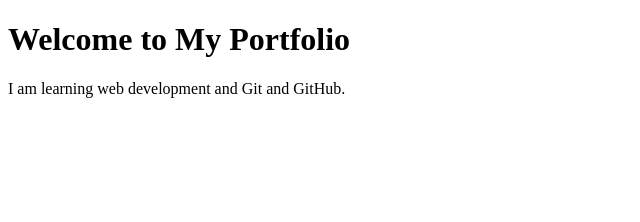
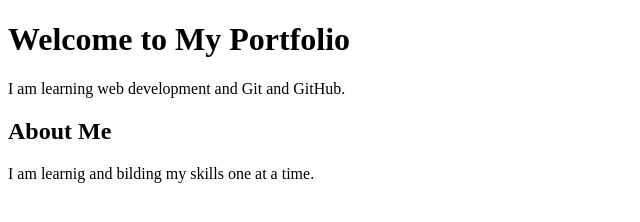
Before and after one commit to kuany1/trial-porfolio, a plain HTML site: page index.html in a window 1280 px wide. Shown: the whole page, without its empty margins (0-640 px from the left). Drawn offline with Linux system fonts and the light colour scheme.

Commit message:
2nd update

```diff
--- a/index.html
+++ b/index.html
@@ -8,6 +8,8 @@
 <body>
    <h1>Welcome to My Portfolio</h1>
    <p> I am learning web development and Git and GitHub.</p>
+   <h2>About Me</h2>
+   <p> I am learnig and bilding my skills one at a time.</p>
 
 </body>
 </html>
```
